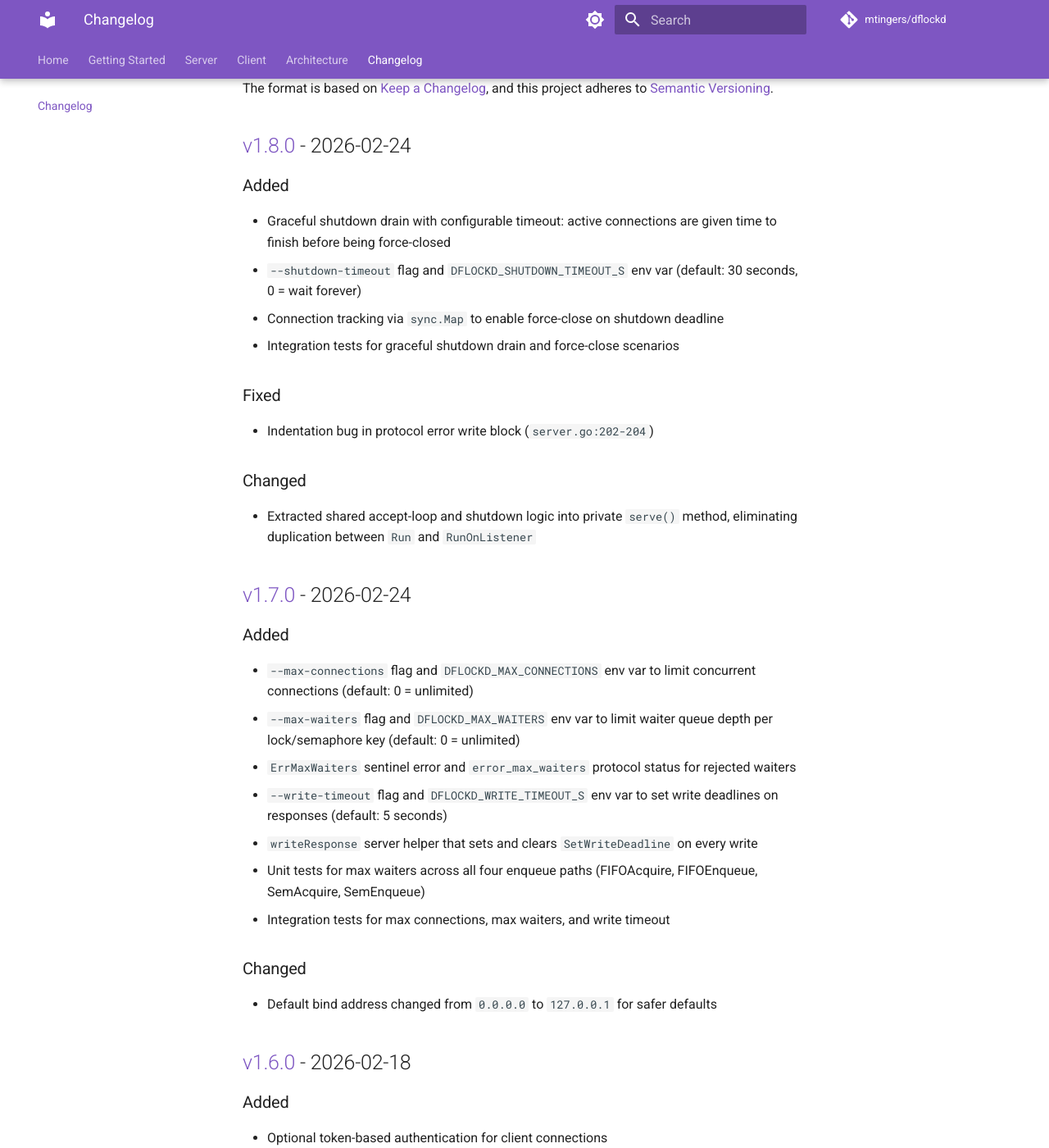
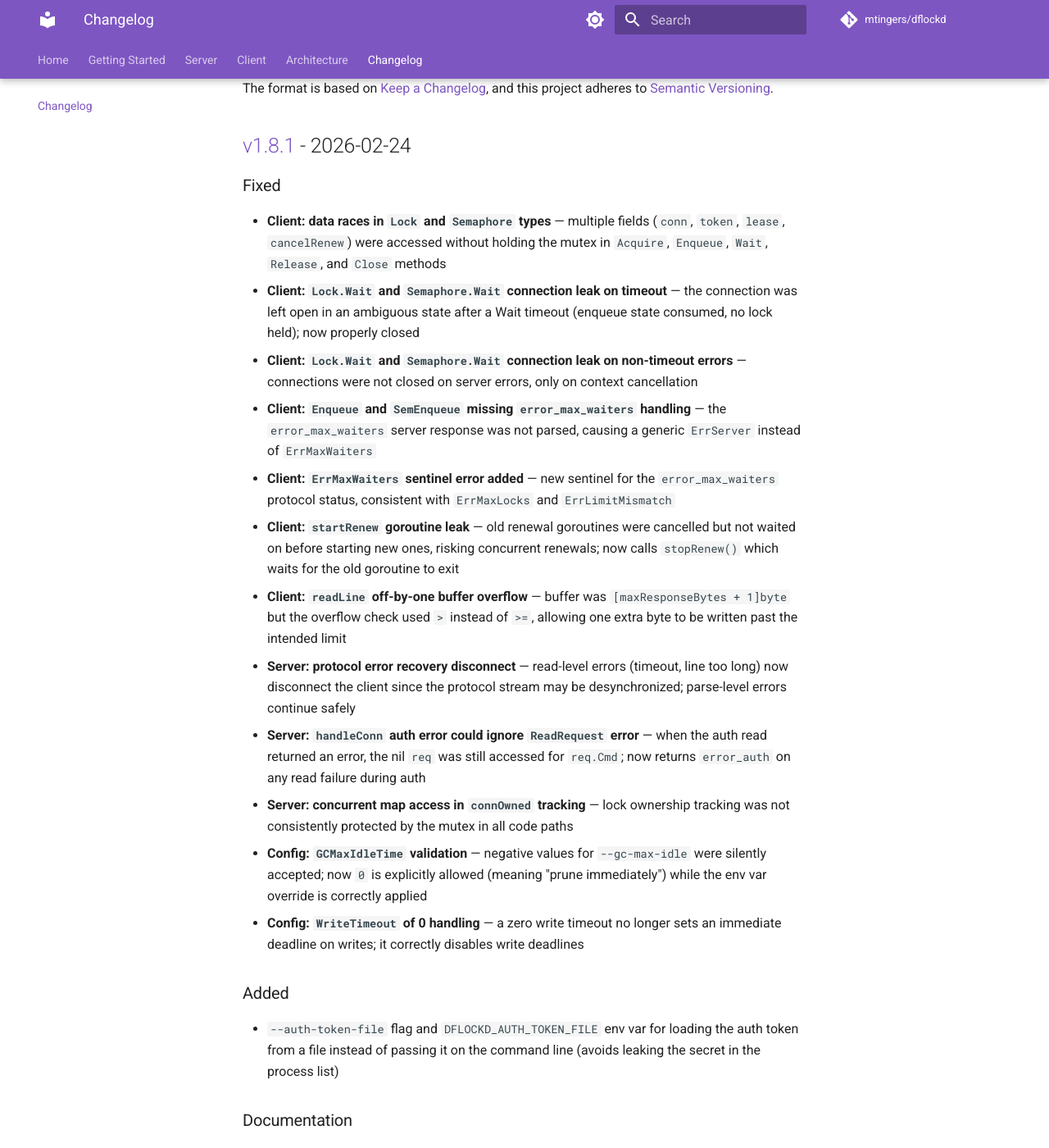
Before and after one commit to mtingers/dflockd, an MkDocs documentation site: the page built from docs/changelog.md, in a window 1280 px wide and 1400 px high, scrolled down 256 px. Shown: the whole window at 82% size. Built offline with MkDocs 1.6.1 and Material for MkDocs 9.7.7, drawn with Linux system fonts in a browser that asks for light colours; comment, search, counter and statistics services are not loaded; some of the changed text lies outside the part shown.

Commit message:
docs: update changelog, README, and docs for v1.8.1 release
Add v1.8.1 changelog entry covering all bug fixes from 4 rounds of
code analysis. Document --auth-token-file flag and ErrMaxWaiters
sentinel error.

Co-Authored-By: Claude Opus 4.6 <noreply@anthropic.com>

```diff
--- a/CHANGELOG.md
+++ b/CHANGELOG.md
@@ -4,6 +4,35 @@ All notable changes to this project will be documented in this file.
 
 The format is based on [Keep a Changelog](https://keepachangelog.com/en/1.1.0/),
 and this project adheres to [Semantic Versioning](https://semver.org/spec/v2.0.0.html).
+
+## [v1.8.1] - 2026-02-24
+
+### Fixed
+
+- **Client: data races in `Lock` and `Semaphore` types** — multiple fields (`conn`, `token`, `lease`, `cancelRenew`) were accessed without holding the mutex in `Acquire`, `Enqueue`, `Wait`, `Release`, and `Close` methods
+- **Client: `Lock.Wait` and `Semaphore.Wait` connection leak on timeout** — the connection was left open in an ambiguous state after a Wait timeout (enqueue state consumed, no lock held); now properly closed
+- **Client: `Lock.Wait` and `Semaphore.Wait` connection leak on non-timeout errors** — connections were not closed on server errors, only on context cancellation
+- **Client: `Enqueue` and `SemEnqueue` missing `error_max_waiters` handling** — the `error_max_waiters` server response was not parsed, causing a generic `ErrServer` instead of `ErrMaxWaiters`
+- **Client: `ErrMaxWaiters` sentinel error added** — new sentinel for the `error_max_waiters` protocol status, consistent with `ErrMaxLocks` and `ErrLimitMismatch`
+- **Client: `startRenew` goroutine leak** — old renewal goroutines were cancelled but not waited on before starting new ones, risking concurrent renewals; now calls `stopRenew()` which waits for the old goroutine to exit
+- **Client: `readLine` off-by-one buffer overflow** — buffer was `[maxResponseBytes + 1]byte` but the overflow check used `>` instead of `>=`, allowing one extra byte to be written past the intended limit
+- **Server: protocol error recovery disconnect** — read-level errors (timeout, line too long) now disconnect the client since the protocol stream may be desynchronized; parse-level errors continue safely
+- **Server: `handleConn` auth error could ignore `ReadRequest` error** — when the auth read returned an error, the nil `req` was still accessed for `req.Cmd`; now returns `error_auth` on any read failure during auth
+- **Server: concurrent map access in `connOwned` tracking** — lock ownership tracking was not consistently protected by the mutex in all code paths
+- **Config: `GCMaxIdleTime` validation** — negative values for `--gc-max-idle` were silently accepted; now `0` is explicitly allowed (meaning "prune immediately") while the env var override is correctly applied
+- **Config: `WriteTimeout` of 0 handling** — a zero write timeout no longer sets an immediate deadline on writes; it correctly disables write deadlines
+
+### Added
+
+- `--auth-token-file` flag and `DFLOCKD_AUTH_TOKEN_FILE` env var for loading the auth token from a file instead of passing it on the command line (avoids leaking the secret in the process list)
+
+### Documentation
+
+- Added `ErrMaxWaiters` to the client error table
+- Added `--auth-token-file` and `DFLOCKD_AUTH_TOKEN_FILE` to README, server docs, and configuration tables
+- Documented auth token resolution priority order
+
+[v1.8.1]: https://github.com/mtingers/dflockd/releases/tag/v1.8.1
 
 ## [v1.8.0] - 2026-02-24
 
```
Also changed, not shown: README.md (+4 -1 lines), docs/client.md (+1 -0 lines), docs/server.md (+15 -2 lines).
